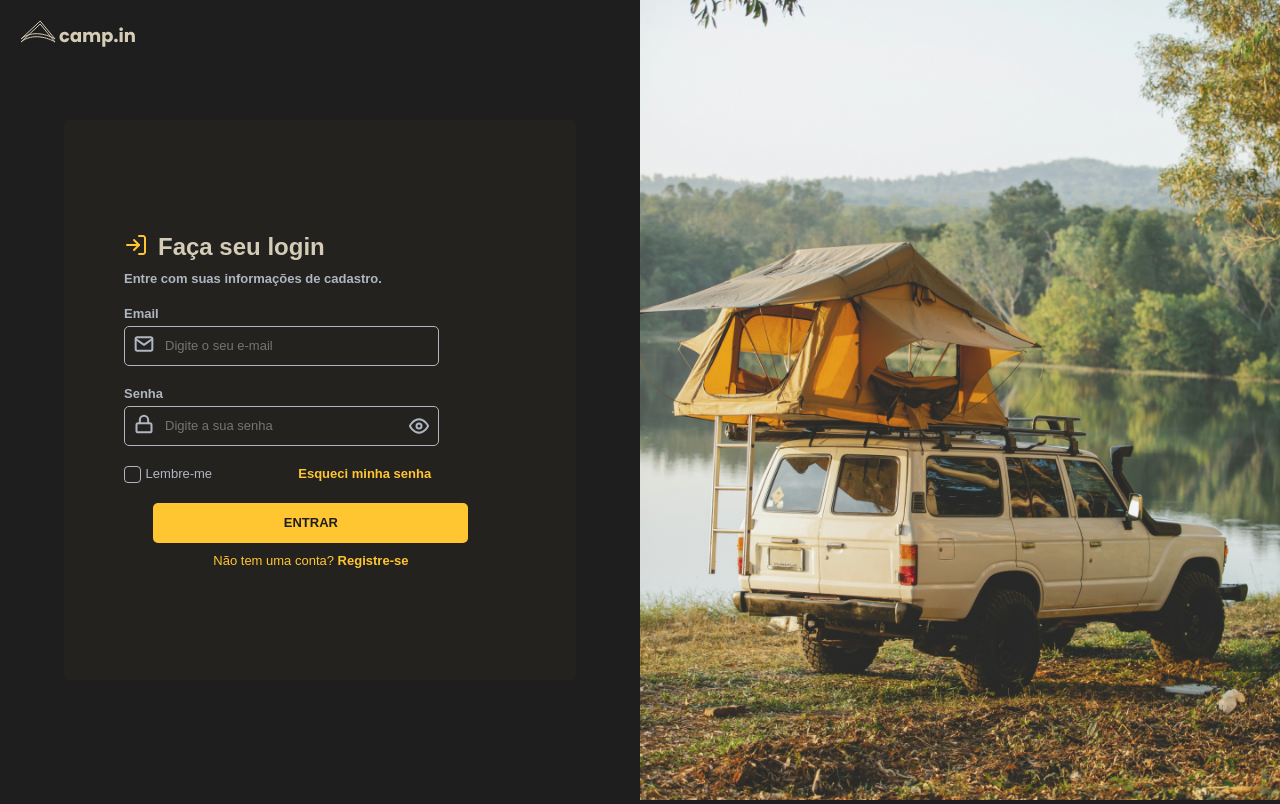
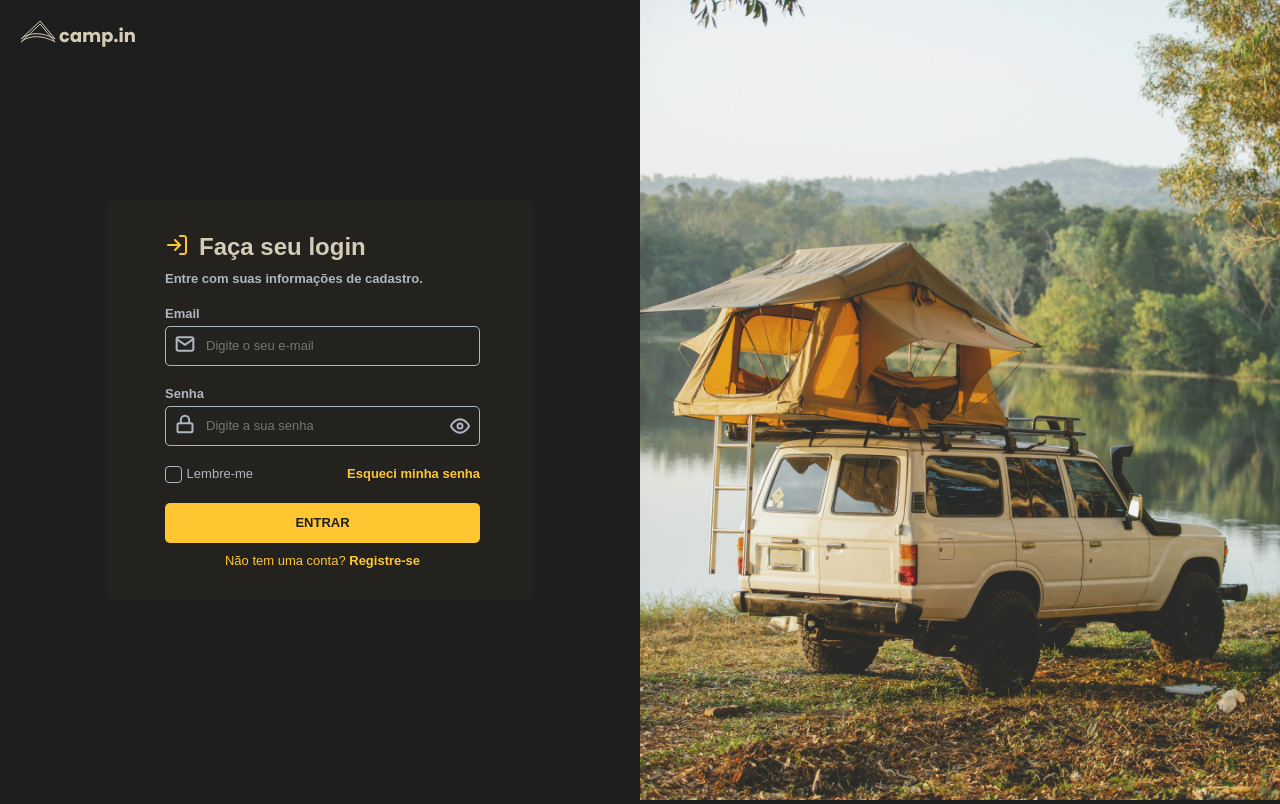
Before and after one commit to MateusSeabra/Desafio_Sidebar_Login_API, a plain HTML site: page Desafio_Login/index.html in a window 1280 px wide. Drawn offline with Linux system fonts and the light colour scheme.

Commit message:
first commit

```diff
--- a/Desafio_Login/style.css
+++ b/Desafio_Login/style.css
@@ -61,8 +61,8 @@ label {
     gap: 20px;
     background-color: #24221F;
     border-radius: 5px;
-    width: 80%;
-    height: 70%;
+    width: 430px;
+    height: 400px;
 }
 
 .login > * {
@@ -121,7 +121,7 @@ label {
 
 .inner4 {
     display: flex;
-    width: 60%;
+    width: 315px;
     justify-content: space-between;
 }
 
@@ -175,7 +175,7 @@ label {
     justify-content: center;
     align-items: center;
     gap: 10px;
-    width: 73%;
+    width: 315px;
 }
 
 .button > * {
```
